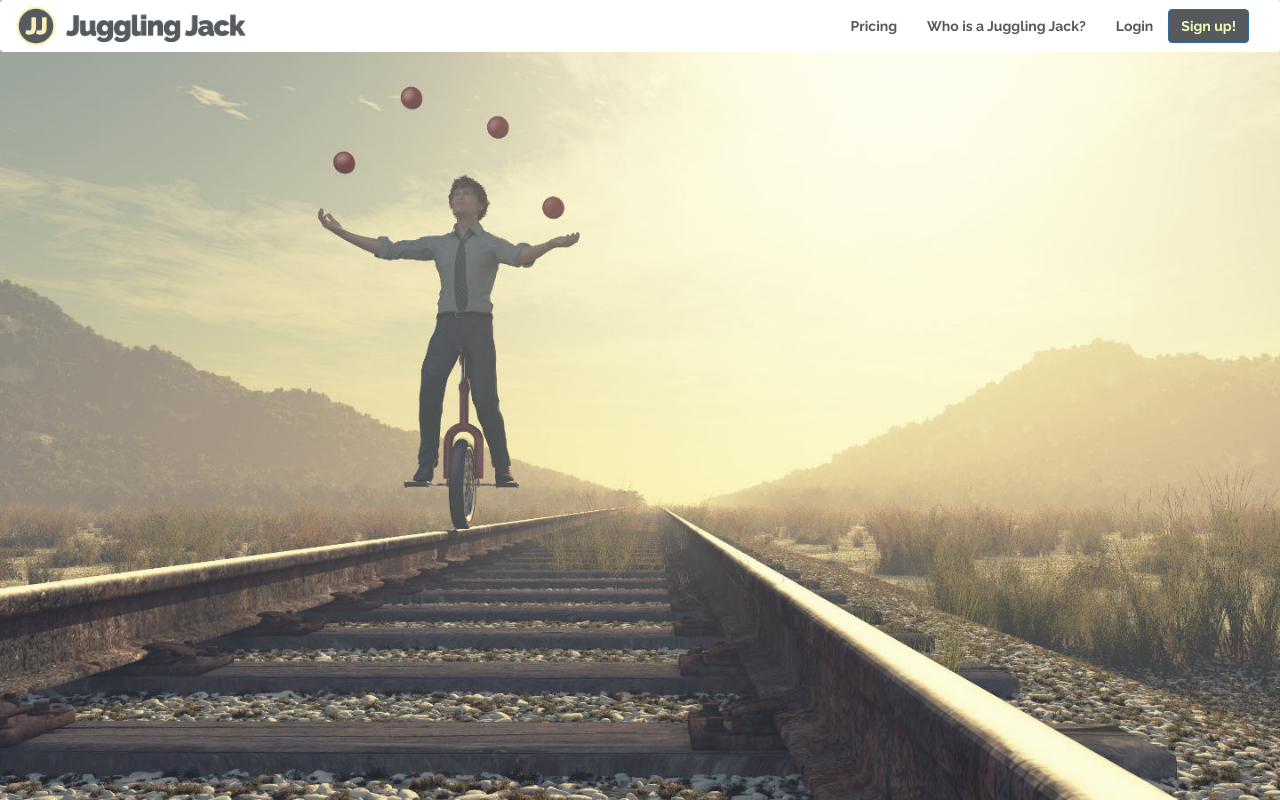
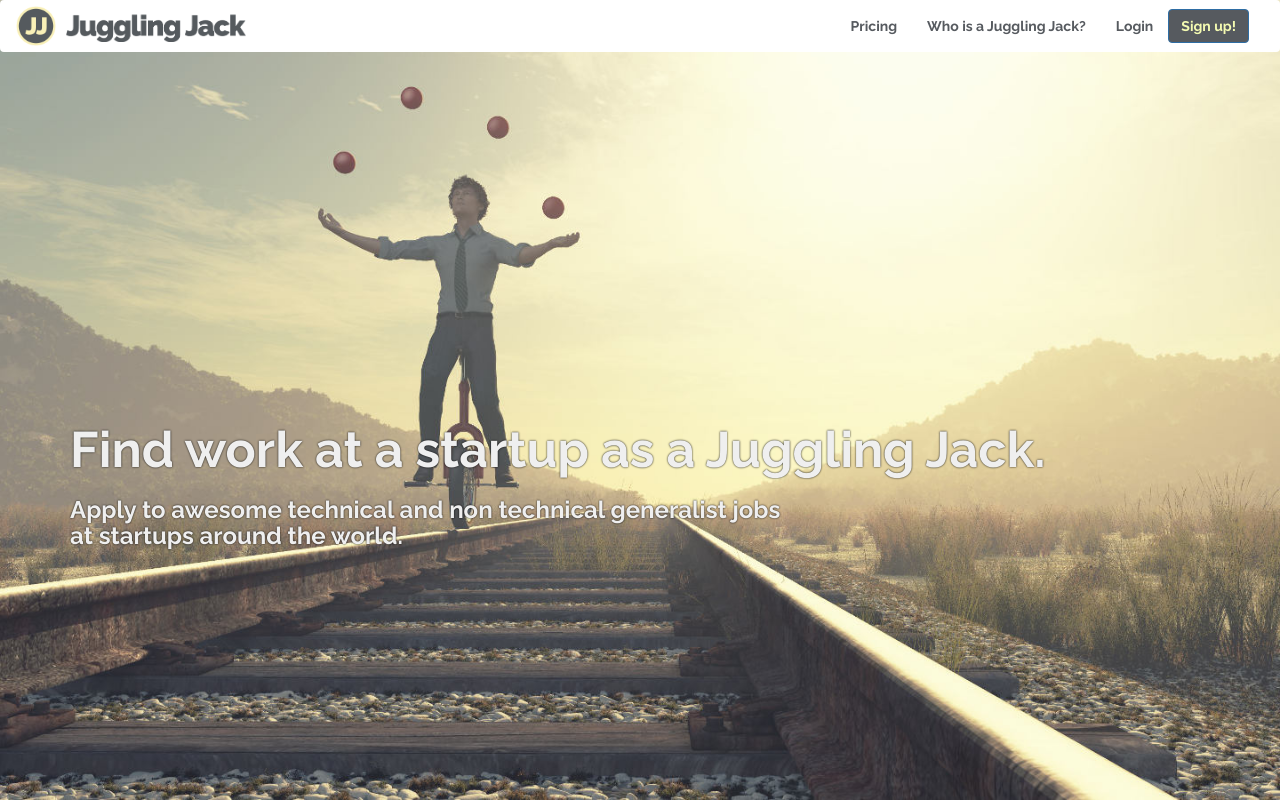
Before and after one commit to stonebinox/jugglingjack, a React (Create React App) app: page / in a window 1280 px wide. Built offline with nearby package versions, Linux system fonts and the light colour scheme.

Commit message:
Setting up layout

```diff
--- a/src/App.js
+++ b/src/App.js
@@ -1,11 +1,13 @@
 import React, { Component } from 'react';
 import { Navbar } from './Navbar.js';
+import { Home } from './Home.js';
 
 class App extends Component {
   render() {
     return (
       <div>
         <Navbar />
+        <Home />
       </div>
     );
   }
--- /dev/null
+++ b/src/Home.js
@@ -0,0 +1,18 @@
+import React, { Component } from 'react';
+
+export class Home extends Component {
+    constructor(props) {
+        super(props);
+    }
+
+    render() {
+        return (
+            <div className="container">
+                <div style={{marginTop: "350px"}}>
+                    <h1 className="light">Find work at a startup as a Juggling Jack.</h1>
+                    <h3 className="light">Apply to awesome technical and non technical generalist jobs<br /> at startups around the world.</h3>
+                </div>
+            </div>
+        );
+    }
+}
--- a/src/index.css
+++ b/src/index.css
@@ -21,5 +21,19 @@ body {
   color: #F4FBB2;
   background-color: #565A5F;
   font-weight: 700;
+}
 
+h1 {
+  font-size: 50px;
+  font-weight: 700;
+  text-shadow: 0px 0px 2px #000000;
 }
+
+h3 {
+  font-weight: 700;
+  text-shadow: 0px 0px 2px #000000;
+}
+
+.light {
+  color: #efefef;
+}
```
